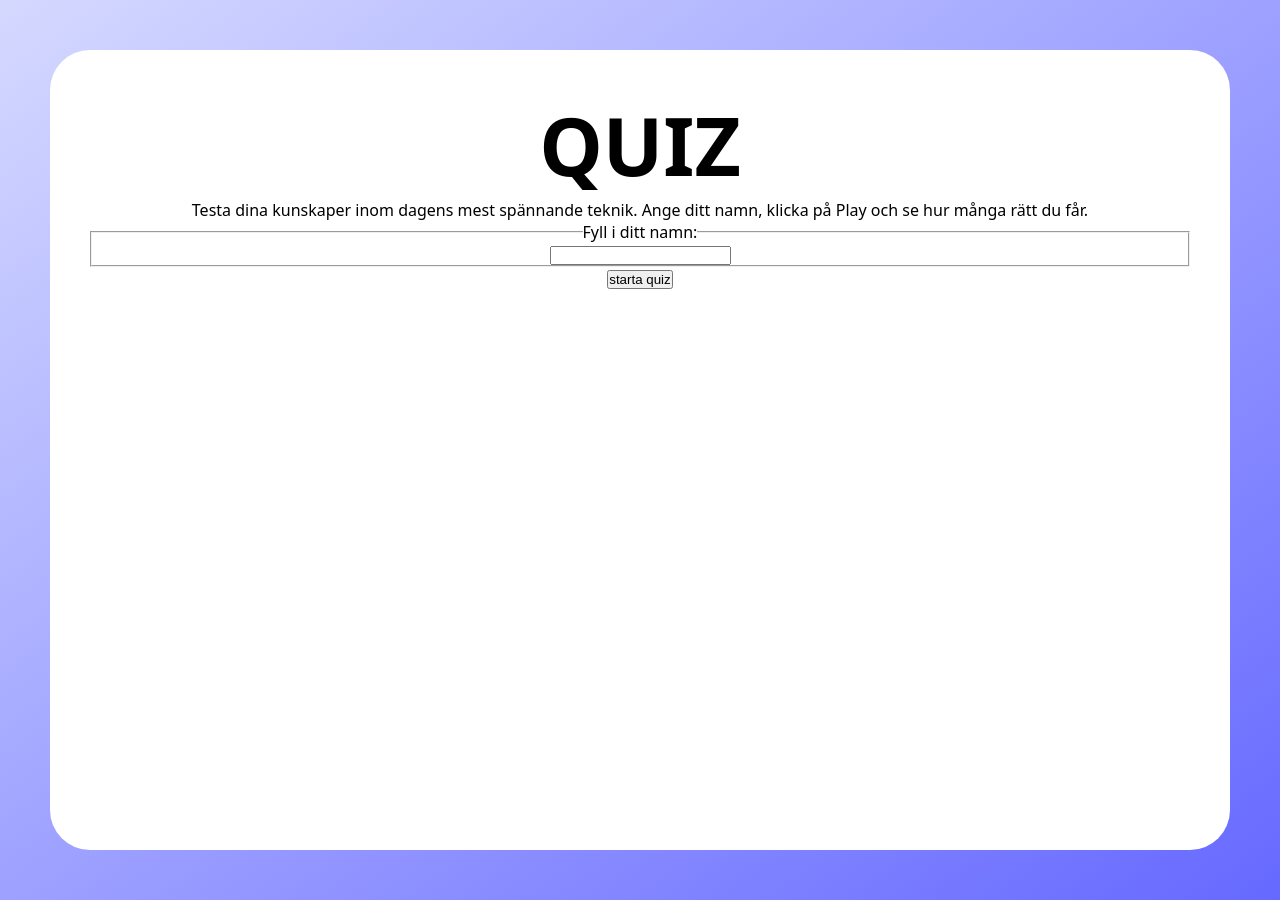
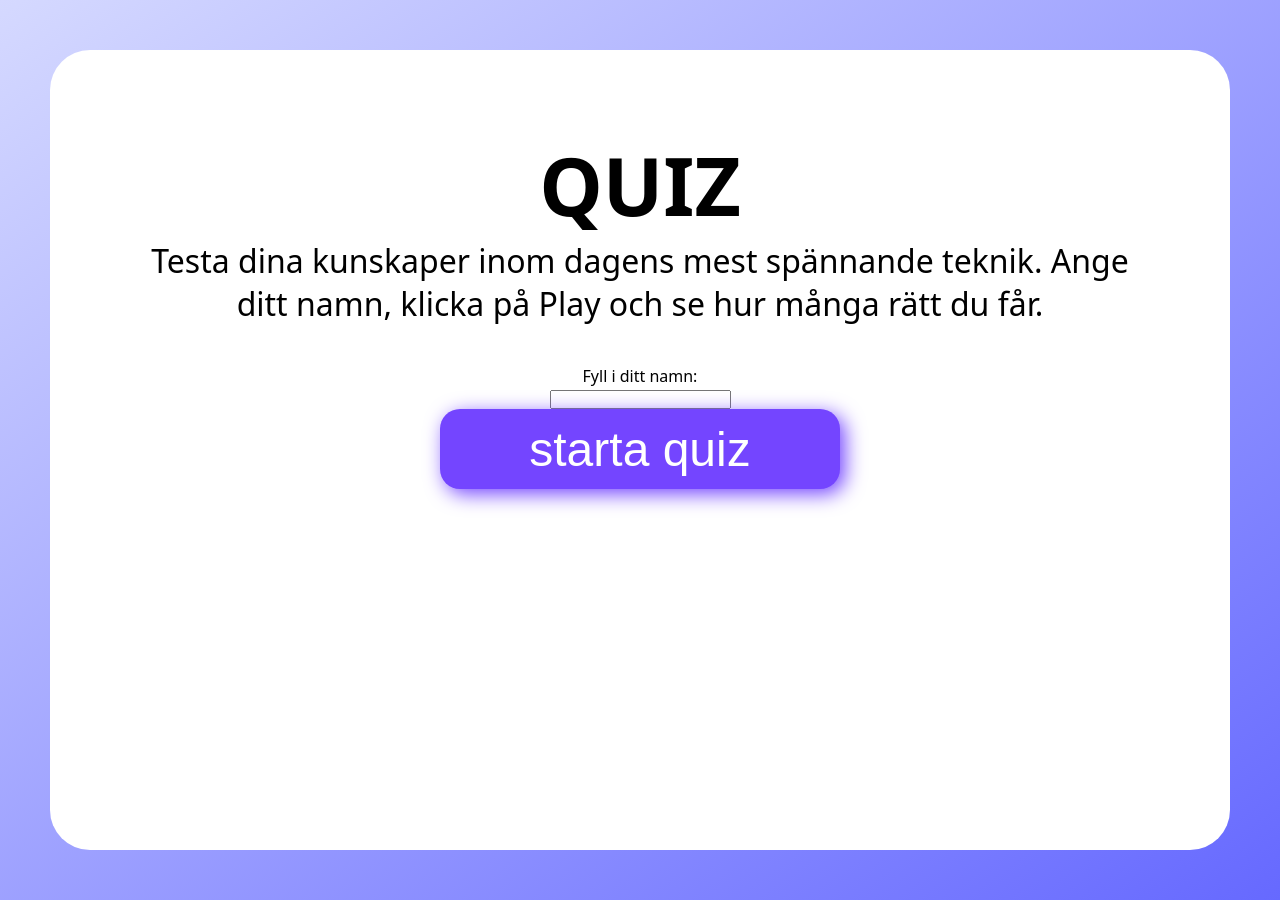
Before and after one commit to Pauline444/quiz, a plain HTML site: page index.html in a window 1280 px wide. Drawn offline with Linux system fonts and the light colour scheme.

Commit message:
adding styles in sass

```diff
--- a/index.html
+++ b/index.html
@@ -11,20 +11,21 @@
 
 <body>
     <div class="content">
-        <header class="header">
+        <header>
             <h1>QUIZ</h1>
             <p>Testa dina kunskaper inom dagens mest spännande teknik. Ange ditt namn, klicka på Play och se hur många
                 rätt du får.</p>
         </header>
         <main>
-            <fieldset>
-                <legend>Fyll i ditt namn:</legend>
+            <div class="user-input">
+                <label for="name">Fyll i ditt namn:</label><br>
                 <input type="text" id="name" name="name">
-            </fieldset>
+            </div>
+
             <div id="quiz-container">
-
-                <button>starta quiz</button>
+                <!--quiz frågorna kommer synas här-->
             </div>
+            <button class="btn start">starta quiz</button>
         </main>
     </div>
 </body>
--- a/sass/_index.scss
+++ b/sass/_index.scss
@@ -1,3 +1,6 @@
+@use "mixins" as *;
+@use "variables" as *;
+
 * {
     margin: 0;
     padding: 0;
@@ -6,8 +9,8 @@
 
 body {
     /* background-color: rgb(174, 181, 255); */
-    background-image: linear-gradient(to bottom right, rgb(213, 217, 255), rgb(102, 105, 255));
-    color: rgb(0, 0, 0);
+    background-image: linear-gradient(to bottom right, $bg-light, $bg-dark);
+    color: $bg-b;
     text-align: center;
     font-family: system-ui, -apple-system, "Segoe UI", Roboto, "Helvetica Neue", Arial;
 }
@@ -16,10 +19,40 @@ h1 {
     font-size: 5rem;
 }
 
+p {
+    font-size: 2rem;
+}
+
 .content {
-    background-color: rgb(255, 255, 255);
+    background-color: $bg-w;
     border-radius: 40px;
     margin: 50px;
     padding: 40px;
     height: 100vh;
+    display: flex;
+    flex-direction: column;
+
+    header {
+        margin: 40px;
+    }
+
+    main {
+
+        .btn {
+            color: white;
+            font-size: 3rem;
+            width: 400px;
+            height: 80px;
+            border: none;
+            box-shadow: 5px 5px 20px $bg-btn;
+            cursor: pointer;
+            border-radius: 20px;
+            background-color: $bg-btn;
+        }
+
+        .btn:hover {
+            background-color: $bg-btn-hover;
+            box-shadow: 2px 2px 30px $bg-btn;
+        }
+    }
 }
--- /dev/null
+++ b/sass/_mixins.scss
@@ -0,0 +1,11 @@
+@mixin desktop {
+    @media (min-width: 1024px) {
+        @content;
+    }
+}
+
+@mixin tablet {
+    @media (min-width: 768px) {
+        @content;
+    }
+}
--- a/sass/_variables.scss
+++ b/sass/_variables.scss
@@ -1,4 +1,8 @@
 $bg-light: rgb(213, 217, 255);
 $bg-dark: rgb(102, 105, 255);
+
+$bg-btn: rgb(116, 69, 255);
+$bg-btn-hover: rgb(83, 30, 244);
+
 $bg-w: white;
 $bg-b: black;
```
Also changed, not shown: sass/styles.css, 1 other file.
